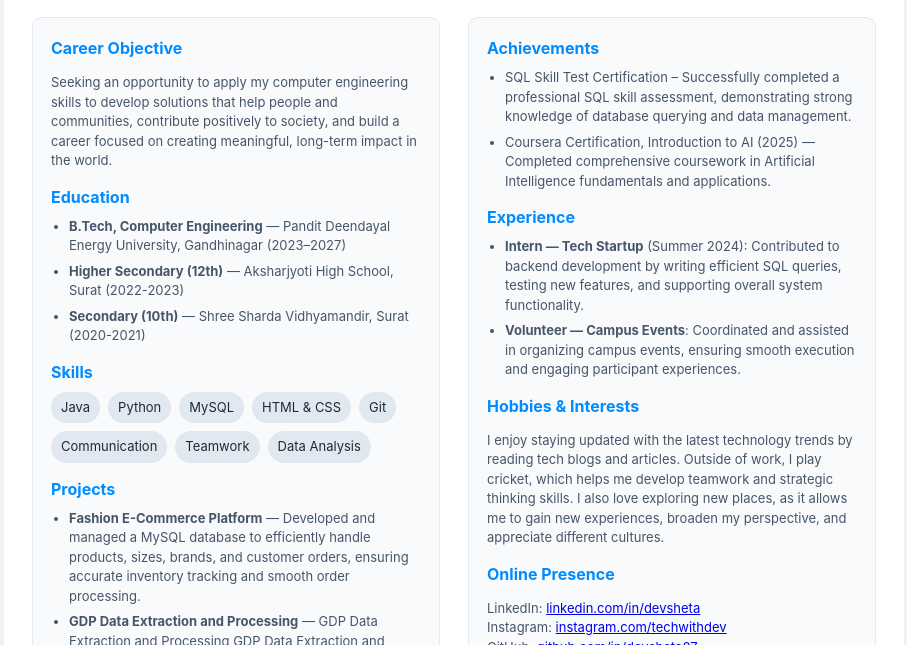
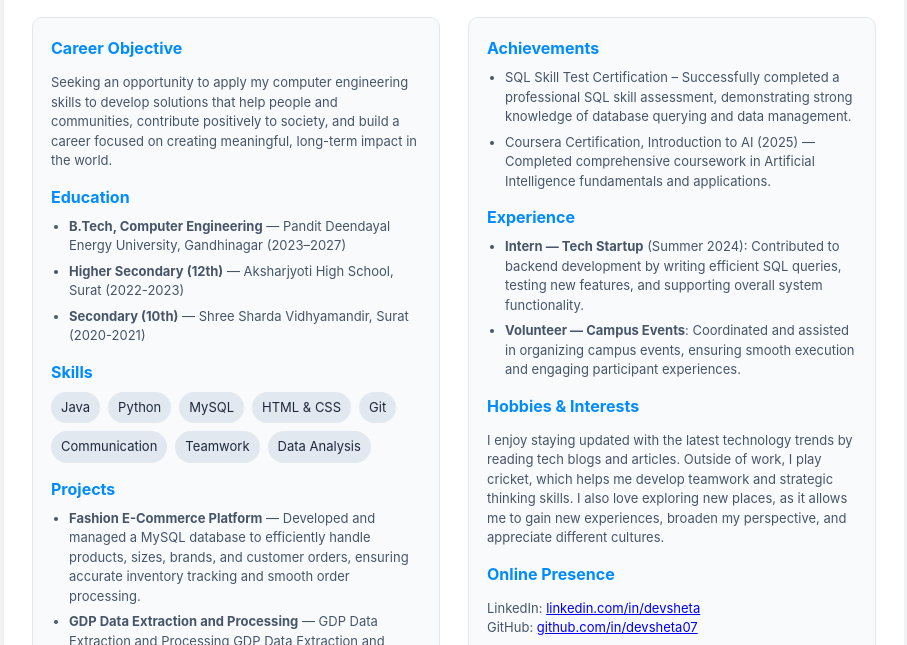
Before and after one commit to DevSheta07/ResumeWebPage, a plain HTML site: page index.html in a window 1280 px wide. Shown: the part 155-800 px from the top of the page, without its empty margins (186-1093 px from the left). Drawn offline with Linux system fonts and the light colour scheme.

Commit message:
Update index.html

```diff
--- a/index.html
+++ b/index.html
@@ -224,7 +224,6 @@
                 <p class="small">
                     LinkedIn: <a href="https://www.linkedin.com/in/dev-sheta-418a0738a/"
                         target="_blank">linkedin.com/in/devsheta</a><br>
-                    Instagram: <a href="#" target="_blank">instagram.com/techwithdev</a><br>
                     GitHub: <a href="https://github.com/DevSheta07" target="_blank">github.com/in/devsheta07</a>
                 </p>
             </div>
```
